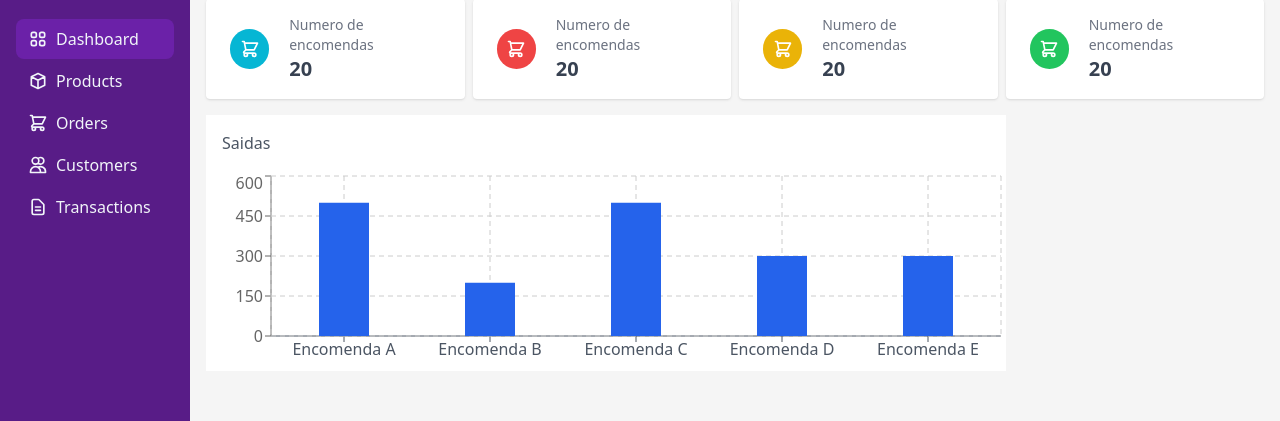
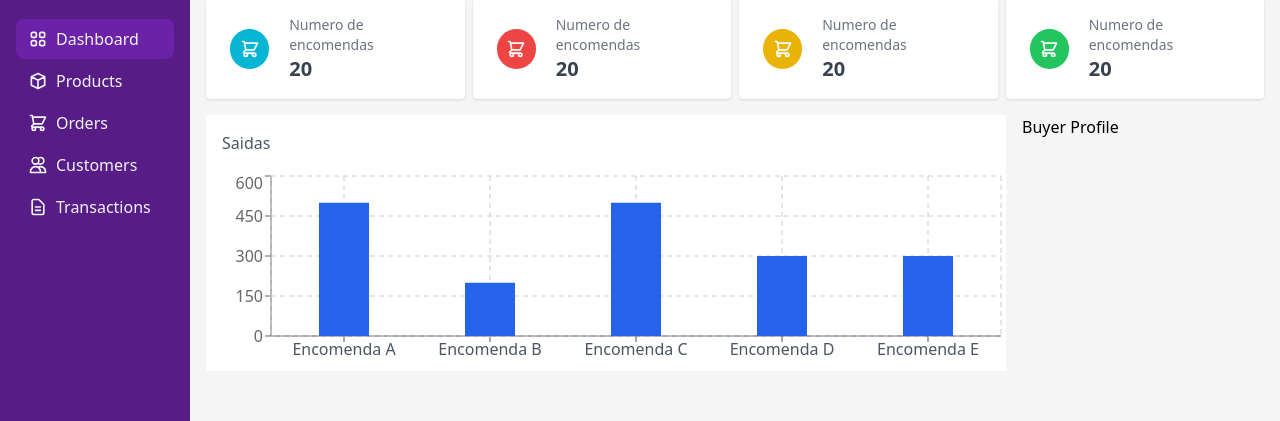
Before and after one commit to MatolaTheCoder/andela-sweet-gift, a React (Create React App) app: page / in a window 1280 px wide. Shown: the part 81-502 px from the top of the page. Built offline with nearby package versions, Linux system fonts and the light colour scheme.

Commit message:
add the buyer profile chart

```diff
--- a/src/components/Dashboard.jsx
+++ b/src/components/Dashboard.jsx
@@ -1,6 +1,7 @@
 import React from 'react'
 import DashboardStatsGrid from './DashboardStatsGrid'
 import DashboardChart from './DashboardChart'
+import DashboardBuyerChart from './DashboardBuyerChart'
 
 export default function Dashboard() {
   return (
@@ -8,6 +9,7 @@ export default function Dashboard() {
       <DashboardStatsGrid/>
       <div className="flex flex-row gap-4">
         <DashboardChart/>
+        <DashboardBuyerChart/>
       </div>
 
     </div>
```
